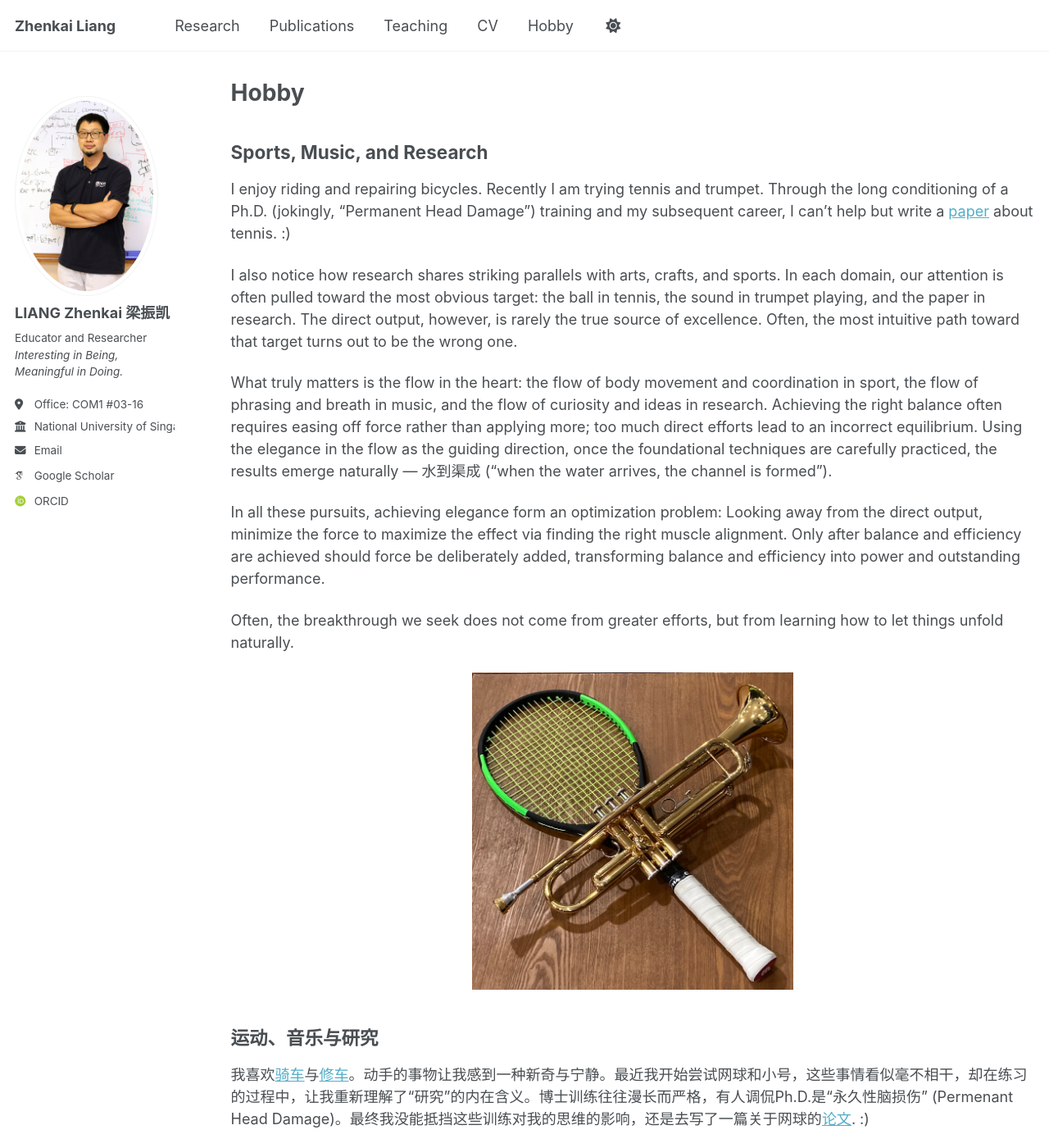
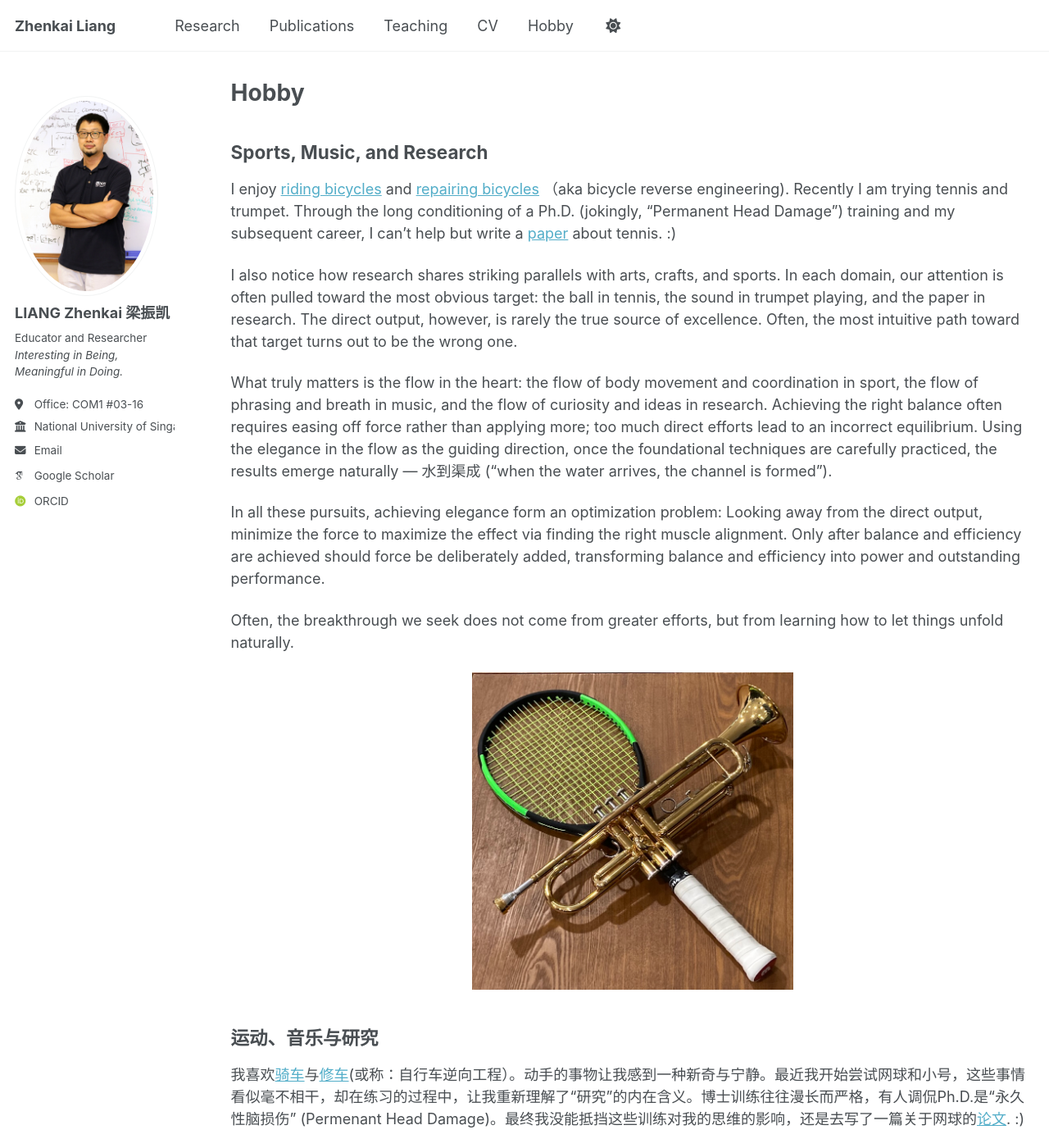
Before and after one commit to zhenkai-liang/zhenkai-liang.github.io, a Jekyll site: the page built from _pages/hobby.md, in a window 1280 px wide and 1400 px high. Shown: the whole window at 82% size. Built offline with Jekyll 4.4.1, drawn with Linux system fonts in a browser that asks for light colours; some web fonts are replaced.

Commit message:
Update hobby.md

```diff
--- a/_pages/hobby.md
+++ b/_pages/hobby.md
@@ -9,7 +9,7 @@ redirect_from:
 
 Sports, Music, and Research
 -----
-I enjoy riding and repairing bicycles. Recently I am trying tennis and trumpet. Through the long conditioning of a Ph.D. (jokingly, “Permanent Head Damage”) training and my subsequent career, I can't help but write a [paper](https://tennis-ans.github.io) about tennis. :)
+I enjoy [riding bicycles](https://www.comp.nus.edu.sg/~liangzk/images/bike.jpg) and [repairing bicycles](https://www.comp.nus.edu.sg/~liangzk/images/rbike.jpg) （aka bicycle reverse engineering). Recently I am trying tennis and trumpet. Through the long conditioning of a Ph.D. (jokingly, “Permanent Head Damage”) training and my subsequent career, I can't help but write a [paper](https://tennis-ans.github.io) about tennis. :)
 
 I also notice how research shares striking parallels with arts, crafts, and sports.
 In each domain, our attention is often pulled toward the most obvious target: the ball in tennis,
@@ -35,7 +35,7 @@ Often, the breakthrough we seek does not come from greater efforts, but from lea
 运动、音乐与研究
 -------------
 
-我喜欢[骑车](https://www.comp.nus.edu.sg/~liangzk/images/bike.jpg)与[修车](https://www.comp.nus.edu.sg/~liangzk/images/rbike.jpg)。动手的事物让我感到一种新奇与宁静。最近我开始尝试网球和小号，这些事情看似毫不相干，却在练习的过程中，让我重新理解了“研究”的内在含义。博士训练往往漫长而严格，有人调侃Ph.D.是“永久性脑损伤” (Permenant Head Damage)。最终我没能抵挡这些训练对我的思维的影响，还是去写了一篇关于网球的[论文](https://tennis-ans.github.io). :)
+我喜欢[骑车](https://www.comp.nus.edu.sg/~liangzk/images/bike.jpg)与[修车](https://www.comp.nus.edu.sg/~liangzk/images/rbike.jpg)(或称：自行车逆向工程）。动手的事物让我感到一种新奇与宁静。最近我开始尝试网球和小号，这些事情看似毫不相干，却在练习的过程中，让我重新理解了“研究”的内在含义。博士训练往往漫长而严格，有人调侃Ph.D.是“永久性脑损伤” (Permenant Head Damage)。最终我没能抵挡这些训练对我的思维的影响，还是去写了一篇关于网球的[论文](https://tennis-ans.github.io). :)
 
 然而在这样的训练中，我学到的不只是如何写论文，更是如何观察、体会和思考事物背后的系统性联系。我发现运动、音乐和研究之间存在着出乎意料的相似之处。在这三个领域中，人们往往会被最直接的目标吸引 — 运动里的网球击球、音乐中的乐器发声，和研究中的论文发表。但卓越的真正根源，从来不是这些外在的直接结果。最符合直觉、最显而易见的路径，可能很快有结果，但往往不是通向卓越的那一条，甚至会是完全背道而驰，形似神非。
 
```
